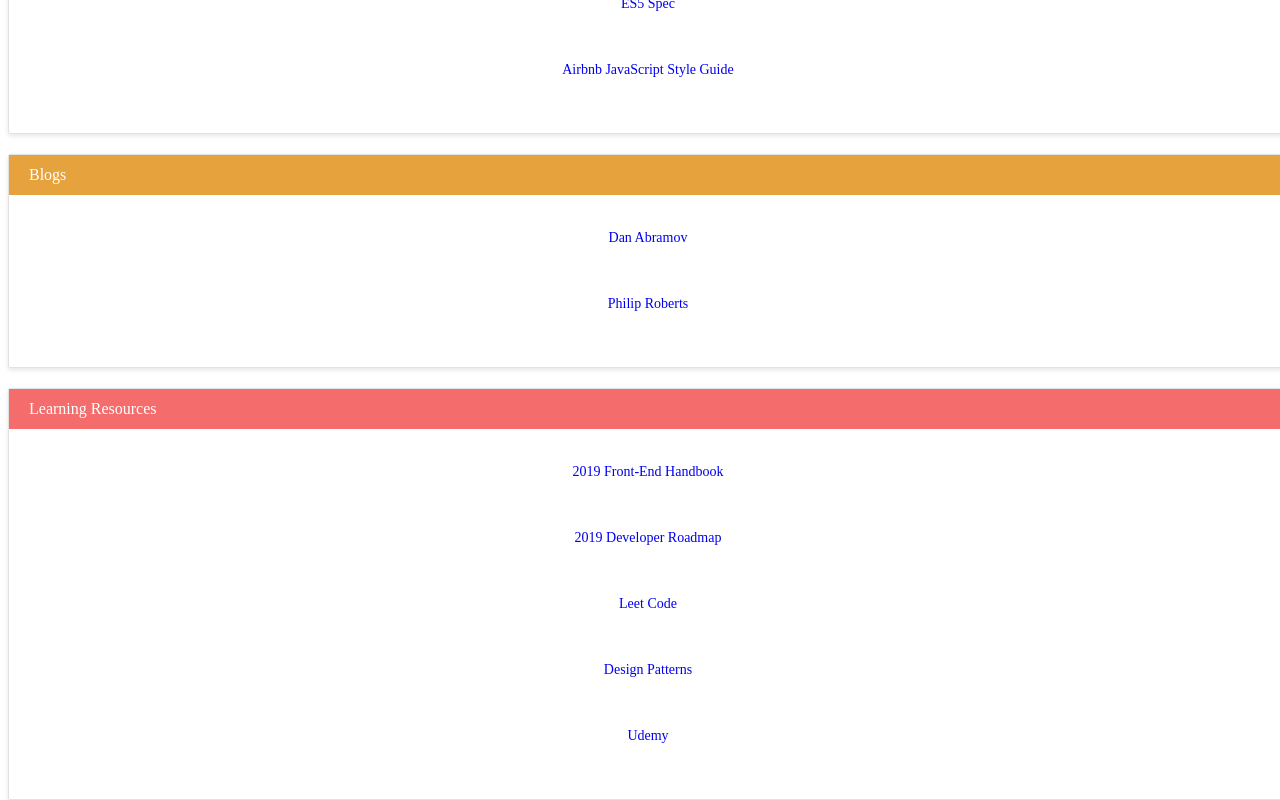
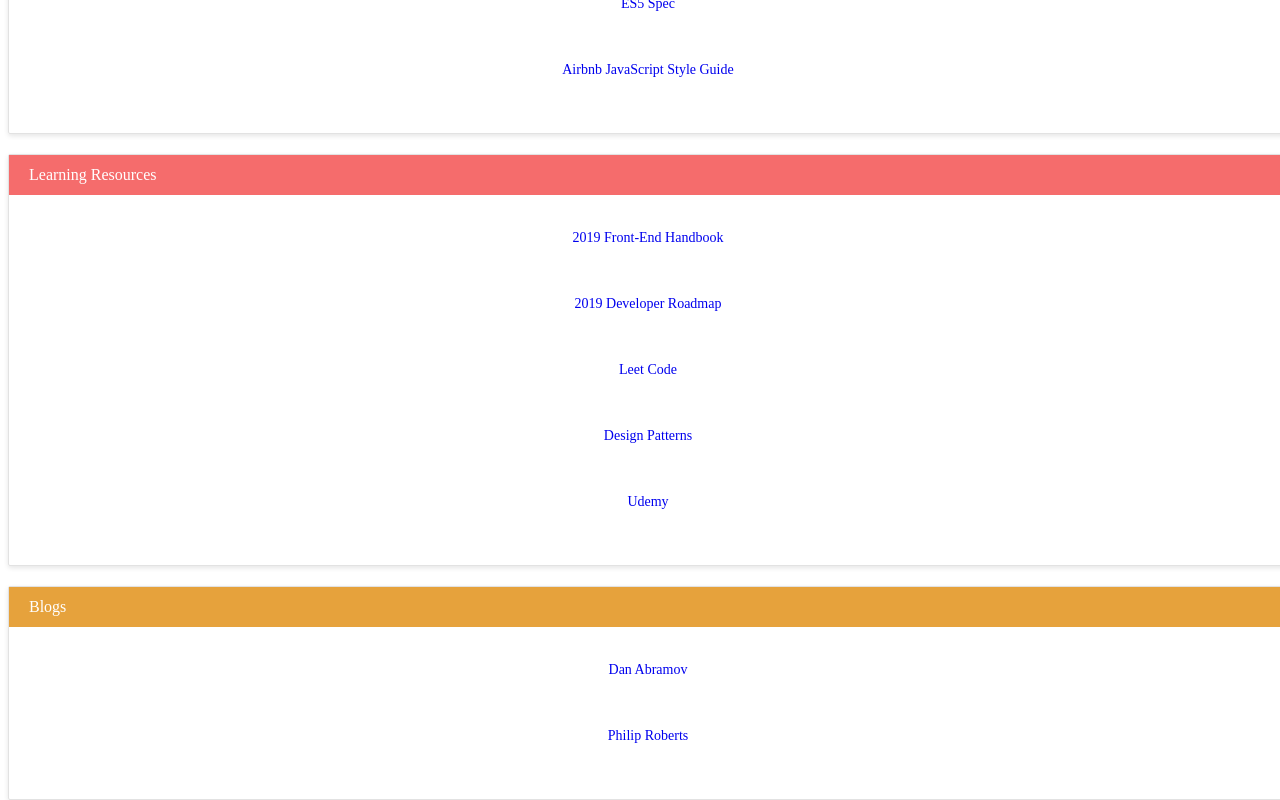
Before and after one commit to cccttt10/front-dev-box, a Vue app: page / in a window 1280 px wide. Shown: the part 3046-3846 px from the top of the page. Built offline with nearby package versions, Linux system fonts and the light colour scheme; the HTML template or start-up script is replaced by a standard one.

Commit message:
switch learning and blogs

```diff
--- a/src/components/Main.vue
+++ b/src/components/Main.vue
@@ -3,8 +3,8 @@
         <block :data="toolList" type="toolList"></block>
         <block :data="techList" type="techList"></block>
         <block :data="specList" type="specList"></block>
+        <block :data="learningList" type="learningList"></block>
         <block :data="blogList" type="blogList"></block>
-        <block :data="learningList" type="learningList"></block>
     </div>
 </template>
 
```
